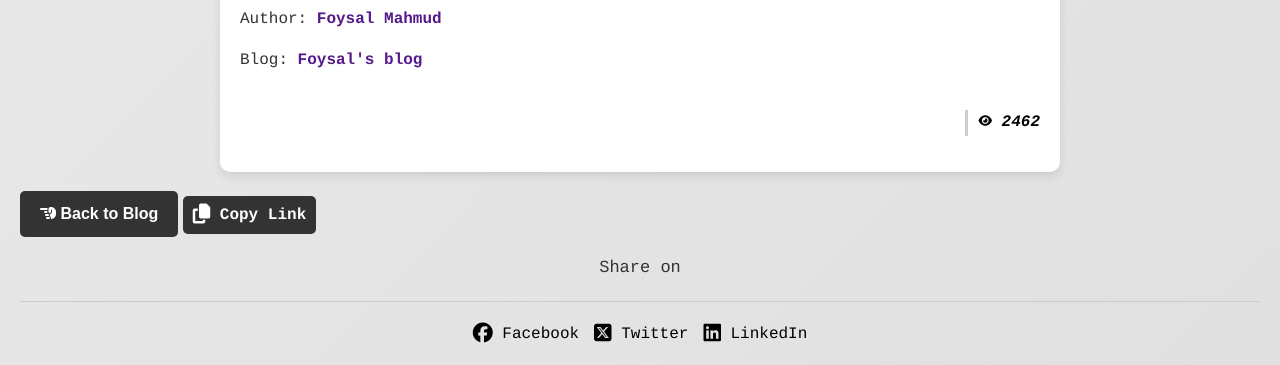
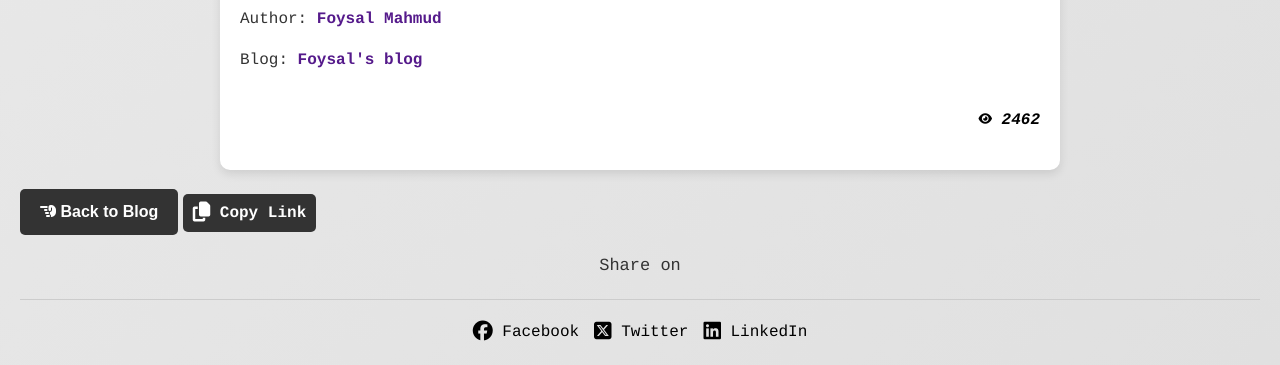
Before and after one commit to foysal1627/foysal1627.github.io, a Jekyll site: the page built from _posts/2025-03-18-new-blog.md, in a window 1280 px wide. Shown: the part 3103-3468 px from the top of the page. Built offline with Jekyll 4.4.1, drawn with Linux system fonts in a browser that asks for light colours.

Commit message:
Update post.html

```diff
--- a/_layouts/post.html
+++ b/_layouts/post.html
@@ -112,15 +112,13 @@ layout: default
 
     .post-footer {
   text-align: right;
-  margin-top: 20px;
+  margin-top: 18px;
 }
 
 .post-quote {
   font-style: italic;
   font-weight: bold;
   color: black;
-  border-left: 3px solid #ccc;
-  padding-left: 10px;
   display: inline-block;
 }
 </style>
```
